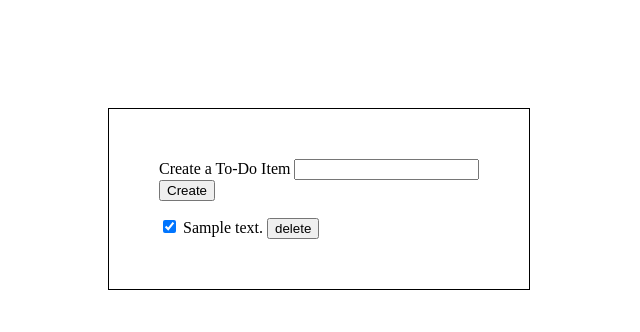
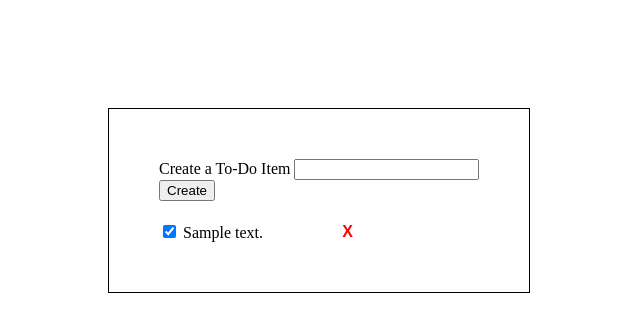
Before and after one commit to Omarb28/todo-app, a Flask app: page / in a window 1280 px wide. Shown: the top 332 px of the page, without its empty margins (0-640 px from the left). Run offline with Flask 2, Linux system fonts and the light colour scheme; tables that the repository leaves empty hold one stand-in row (values such as "Sample post").

Commit message:
few changes to delete method

```diff
--- a/app.py
+++ b/app.py
@@ -65,19 +65,15 @@ def set_completed_todo(todo_id):
   if error:
     abort(400)
   else:
-    return redirect(url_for('index')), 200
+    return jsonify({ 'success': True })
 
-@app.route('/todos/<todo_id>/delete', methods=['POST'])
+@app.route('/todos/<todo_id>', methods=['DELETE'])
 def delete_todo(todo_id):
   error = False
-  body = {}
   try:
-    to_delete = request.get_json()['delete']
-    if to_delete:
-      todo = Todo.query.get(todo_id)
-      db.session.delete(todo)
-      db.session.commit()
-      body['delete'] = True
+    todo = Todo.query.get(todo_id)
+    db.session.delete(todo)
+    db.session.commit()
   except:
     error = True
     db.session.rollback()
@@ -86,11 +82,10 @@ def delete_todo(todo_id):
     db.session.close()
 
   if error:
+    print('error')
     abort(400)
   else:
-    return jsonify(body)
-
-
+    return jsonify({ 'success': True }), 200
 
 
 if __name__ == '__main__':
--- a/templates/index.html
+++ b/templates/index.html
@@ -12,12 +12,28 @@
         list-style: none;
         padding: 0;
         margin: 0;
+        width: 200px;
       }
-      .list {
+      div.list {
         margin: 100px;
         padding: 50px;
         border: solid 1px black;
         display: inline-block;
+      }
+      li {
+        clear: both;
+        padding-top: 5px;
+      }
+      .delete-button {
+        -webkit-appearance: none;
+        border: none;
+        outline: none;
+        background: none;
+        color: red;
+        font-weight: bold;
+        font-size: 1em;
+        float: right;
+        cursor: pointer;
       }
     </style>
   </head>
@@ -37,7 +53,7 @@
       {% for todo in todos %}
         <li>
           <input type="checkbox" class="check-completed" data-id="{{ todo.id }}" {%if todo.completed %} checked {% endif %}/> {{ todo['description'] }}
-          <button class="delete-button" data-id="{{ todo.id }}">delete</button>
+          <button class="delete-button" data-id="{{ todo.id }}">X</button>
         </li>
       {% endfor %}
       </ul>
@@ -49,35 +65,26 @@
 
       for (let i = 0; i < buttons.length; i++) {
         const btn = buttons[i];
-        const todoListItem = btn.parentNode;
 
         btn.onclick = function(e) {
           const todoId = e.target.dataset.id;
+          const listItem = btn.parentNode;
 
-          fetch('/todos/' + todoId + '/delete', {
-            method: 'POST',
-            body: JSON.stringify({
-              'delete': true
-            }),
-            headers: {
-              'Content-Type': 'application/json'
-            }
+          fetch('/todos/' + todoId, {
+            method: 'DELETE'
           })
           .then(function(response) {
             return response.json();
           })
-          .then(function(jsonResponse) {
-            if (jsonResponse['delete'] === true) {
-              todoListItem.remove();
-              document.getElementById('error').className = 'hidden';
-            }
+          .then(function(data) {
+            listItem.parentNode.removeChild(listItem);
+            document.getElementById('error').className = 'hidden';
           })
           .catch(function() {
             document.getElementById('error').className = '';
           });
         };
       }
-
 
       // Update checkbox on a todo item ================
       const checkboxes = document.querySelectorAll('.check-completed');
@@ -98,7 +105,10 @@
               'Content-Type': 'application/json'
             }
           })
-          .then(function() {
+          .then(function(response) {
+            return response.json();
+          })
+          .then(function(data) {
             document.getElementById('error').className = 'hidden';
           })
           .catch(function() {
```
